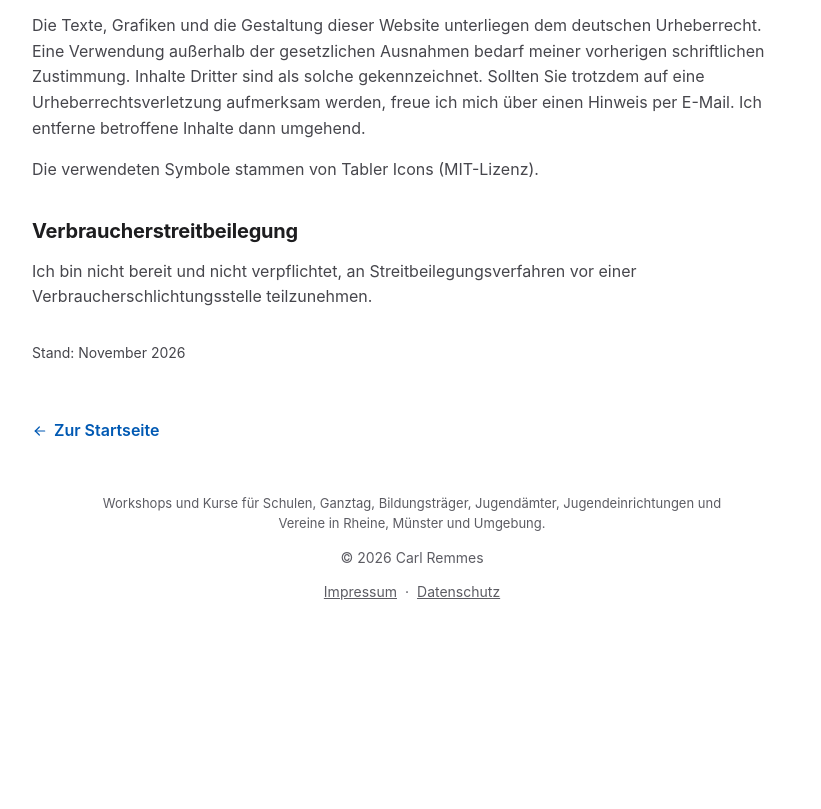
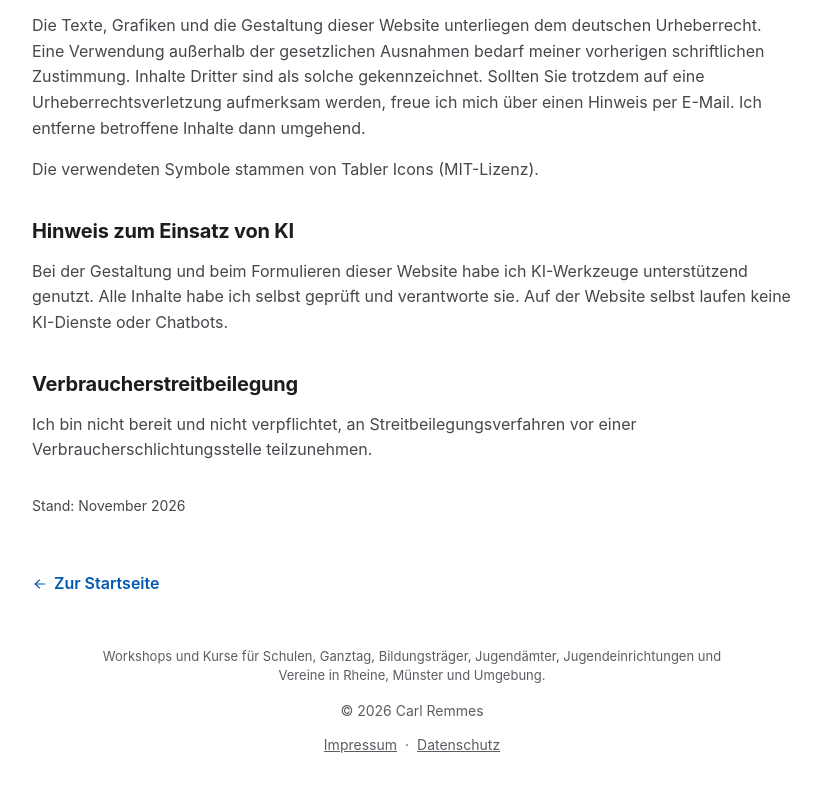
Before and after one commit to CarlRemmes/CarlRemmes.github.io, a plain HTML site: page impressum.html in a window 1280 px wide. Shown: the part 1112-1921 px from the top of the page, without its empty margins (228-1049 px from the left). Before the commit the page ends 1768 px from the top, so only its background shows below. Drawn offline with Linux system fonts and the light colour scheme.

Commit message:
Impressum: Hinweis zum Einsatz von KI (#12)
Claude-Session: https://claude.ai/code/session_01Vhi69EVEANF59jMC9kw6M2

Co-authored-by: Claude <noreply@anthropic.com>

```diff
--- a/impressum.html
+++ b/impressum.html
@@ -58,6 +58,9 @@
     <p>Die Texte, Grafiken und die Gestaltung dieser Website unterliegen dem deutschen Urheberrecht. Eine Verwendung außerhalb der gesetzlichen Ausnahmen bedarf meiner vorherigen schriftlichen Zustimmung. Inhalte Dritter sind als solche gekennzeichnet. Sollten Sie trotzdem auf eine Urheberrechtsverletzung aufmerksam werden, freue ich mich über einen Hinweis per E-Mail. Ich entferne betroffene Inhalte dann umgehend.</p>
     <p>Die verwendeten Symbole stammen von Tabler Icons (MIT-Lizenz).</p>
 
+    <h2>Hinweis zum Einsatz von KI</h2>
+    <p>Bei der Gestaltung und beim Formulieren dieser Website habe ich KI-Werkzeuge unterstützend genutzt. Alle Inhalte habe ich selbst geprüft und verantworte sie. Auf der Website selbst laufen keine KI-Dienste oder Chatbots.</p>
+
     <h2>Verbraucherstreitbeilegung</h2>
     <p>Ich bin nicht bereit und nicht verpflichtet, an Streitbeilegungsverfahren vor einer Verbraucherschlichtungsstelle teilzunehmen.</p>
 
```
